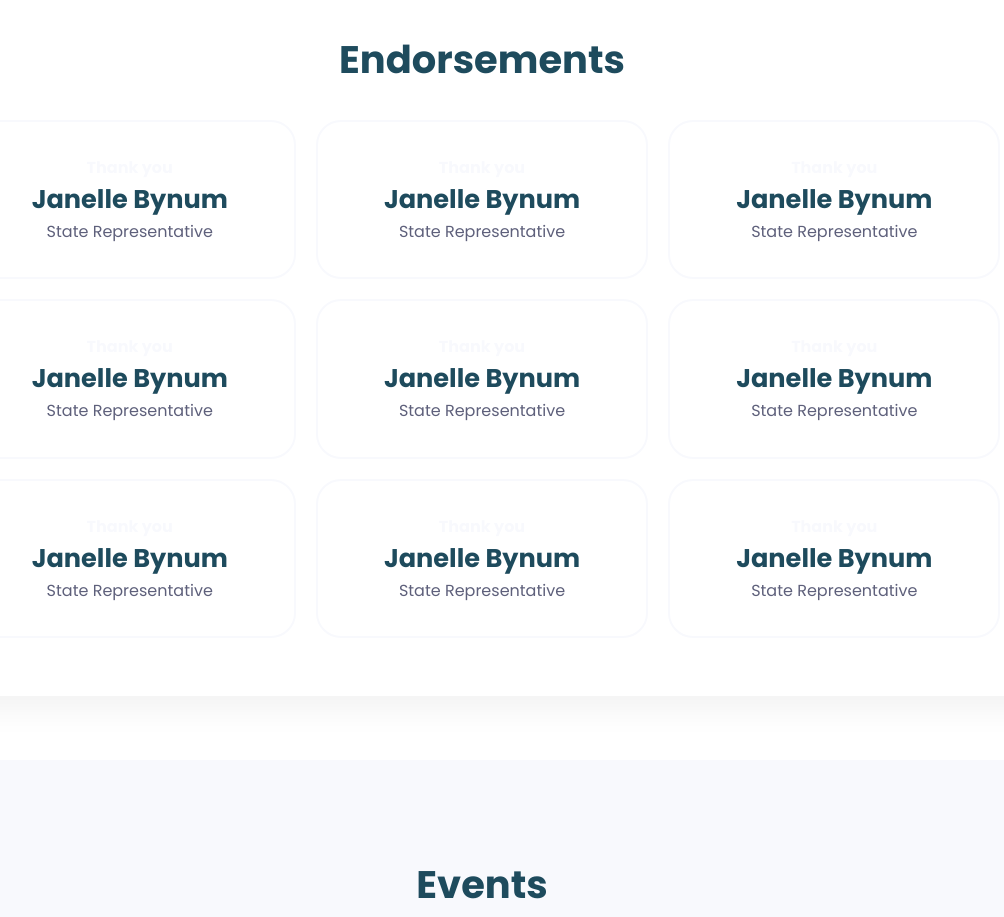
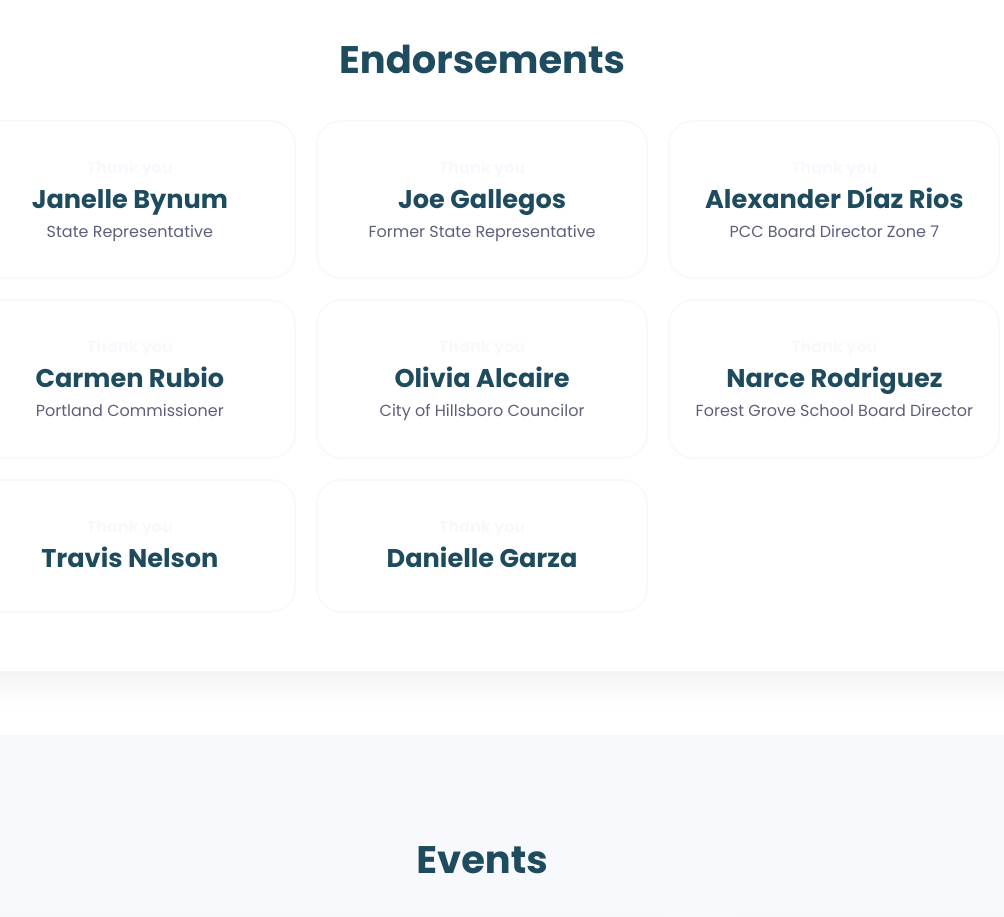
Before and after one commit to bmediax/reikoforpcc, a React (Create React App) app: page / in a window 1280 px wide. Shown: the part 2140-3057 px from the top of the page, without its empty margins (158-1162 px from the left). Built offline with nearby package versions, Linux system fonts and the light colour scheme.

Commit message:
Endorsement Data from datas

```diff
--- a/src/data/endorsementData.js
+++ b/src/data/endorsementData.js
@@ -1,18 +1,50 @@
 export const endorsementData = [
     {
         name: "Janelle Bynum",
-        position: "State Representative"
+        position: "State Representative",
+        company:"",
+        id: 1
     },
     {
         name: "Joe Gallegos",
-        position: "Former State Representative"
+        position: "Former State Representative",
+        company:"",
+        id: 2
     },
     {
         name: "Alexander Díaz Rios",
-        position: "PCC Board Director Zone 7"
+        position: "PCC Board Director Zone 7",
+        company:"",
+        id: 3
     },
     {
-        name: "Alexander Díaz Rios",
-        position: "PCC Board Director Zone 7"
+        name: "Carmen Rubio",
+        position: "Portland Commissioner",
+        company:"",
+        id: 4
+    },
+    {
+        name: "Olivia Alcaire",
+        position: "City of Hillsboro Councilor",
+        company:"",
+        id: 5
+    },
+    {
+        name: "Narce Rodriguez",
+        position: "Forest Grove School Board Director",
+        company:"",
+        id: 6
+    },
+    {
+        name: "Travis Nelson",
+        position: "",
+        company:"",
+        id: 7
+    },
+    {
+        name: "Danielle Garza",
+        position:"",
+        company:"",
+        id: 8
     }
 ]
--- a/src/modules/EndorsementModule.jsx
+++ b/src/modules/EndorsementModule.jsx
@@ -2,11 +2,11 @@ import './EndorsementModule.scss'
 import { motion } from 'framer-motion'
 // import { cardVariants } from '../tools/motionVariants'
 
-const EndorsementCard = () => {
+const EndorsementCard = (props) => {
     return (
         <motion.div className="endorsement-card" whileHover={{ scale: 1.05 }}>
-            <h2> Janelle Bynum </h2>
-            <p> State Representative </p>
+            <h2> {props.name} </h2>
+            <p> {props.position}{props.company ? ", " + props.company : null}</p>
         </motion.div>
     )
 }
--- a/src/pages/Homepage/EndorsementsSection.jsx
+++ b/src/pages/Homepage/EndorsementsSection.jsx
@@ -2,58 +2,17 @@ import { React } from 'react'
 // import { AiFillHeart } from 'react-icons/ai'
 import EndorsementCard from '../../modules/EndorsementModule'
 import SectionTemplate from '../../components/SectionTemplate'
+import { endorsementData } from '../../data/endorsementData'
 
 const EndorsementsSection = () => {
     return (
         <SectionTemplate topic="endorsements" tag="endorsements">
-
-            {/* Endorsement Logos */}
-            {/* <div className="endo_logos">
-                <div className="endo_logo-part">
-                    <span className="endos">
-                        <p>Janelle Bynum, State Representative</p>
-                    </span>
-                    <span className="endos">
-                        <p>Joe Gallegos, Former State Representative</p>
-                    </span>
-                    <span className="endos">
-                        <p>Alexander Díaz Rios, PCC Board Director Zone 7</p>
-                    </span>
-                </div>
-                <div className="endo_logo-part">
-                    <span className="endos">
-                        <p>Carmen Rubio, Portland Commissioner </p>
-                    </span>
-                    <span className="endos">
-                        <p>Olivia Alcaire, City of Hillsboro Councilor </p>
-                    </span>
-                    <span className="endos">
-                        <p>Narce Rodriguez, Forest Grove School Board Director</p>
-                    </span>
-                </div>
-                <div className="endo_logo-part">
-                    <span className="endos">
-                        <p>Travis Nelson</p>
-                    </span>
-                    <span className="endos">
-                        <p>Danielle Garza </p>
-                    </span>
-                </div>
-            </div> */}
-
-            {/* Endorsement Logos */}
             <div className="endo_logos">
                 <h1> Endorsements </h1>
                 <div className="endorsementmodule_wrapper">
-                    <EndorsementCard />
-                    <EndorsementCard />
-                    <EndorsementCard />
-                    <EndorsementCard />
-                    <EndorsementCard />
-                    <EndorsementCard />
-                    <EndorsementCard />
-                    <EndorsementCard />
-                    <EndorsementCard />
+                    {endorsementData.map(endorse => (
+                        <EndorsementCard name={endorse.name} position={endorse.position} key={endorse.id} company={endorse.company}/>
+                    ))}
                 </div>
             </div>
             {/* <div className="endo_want" style={{paddingBottom: "6%"}}>
--- a/src/pages/Homepage/Homepage.scss
+++ b/src/pages/Homepage/Homepage.scss
@@ -94,7 +94,7 @@
 
             .endorsement-card {
                 background:variables.getColor(lightBase);
-                padding:10% 0;
+                padding:10% 10px;
                 border:2px solid variables.getColor(darkBase);
                 @include variables.objectCorner('medium');
                 transition-property: box-shadow;
@@ -128,33 +128,6 @@
                     &:before {
                         color:variables.$blue;
                     }
-                }
-            }
-        }
-
-        .endo_logo-part {
-            display:flex;
-            margin-bottom:25px;
-
-            &:last-child {
-                margin-bottom:0px;
-            }
-
-            .endos {
-                flex:1;
-                align-self:center;
-                @include variables.objectCorner("small");
-                // min-height: 25px;
-
-                img {
-                    display:block;
-                    margin:auto;
-                }
-
-                p {
-                    padding:0px;
-                    margin:0;
-                    text-align:center;
                 }
             }
         }
```
